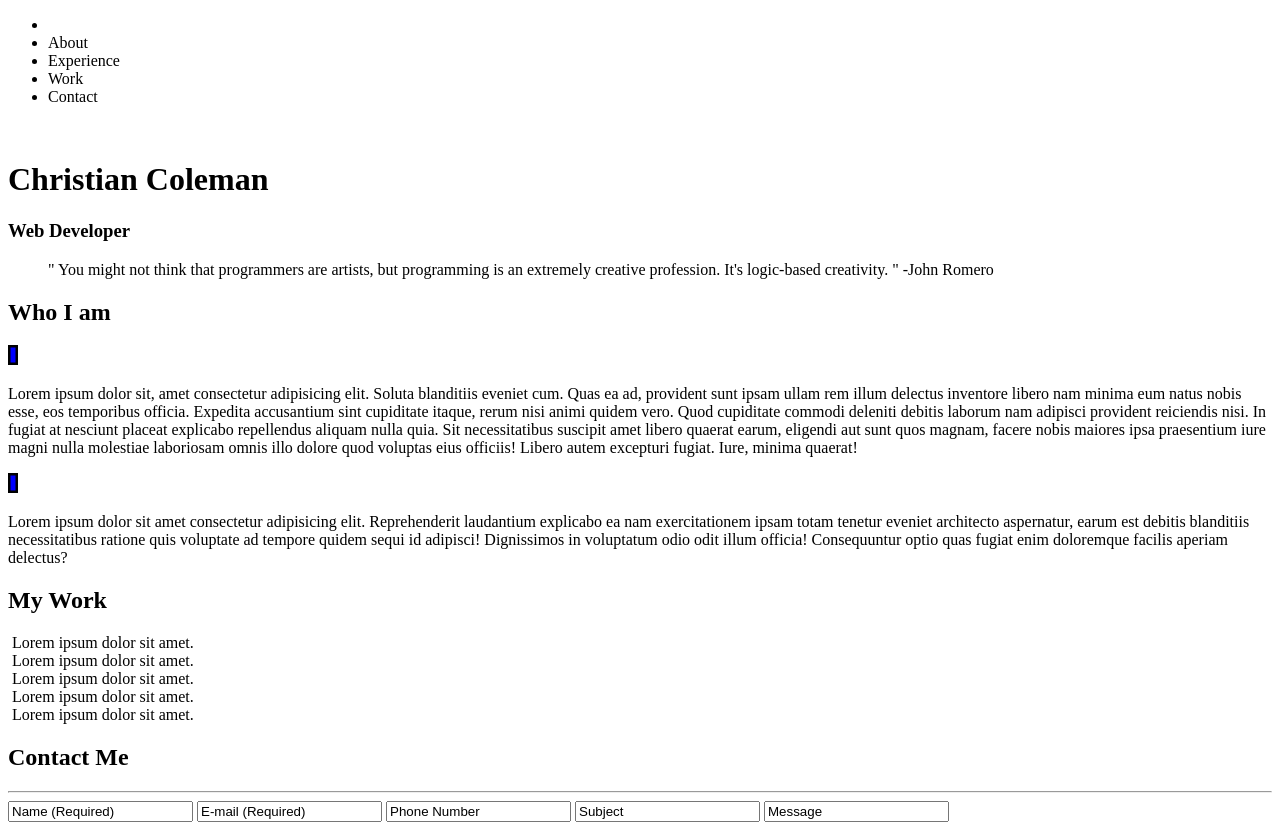
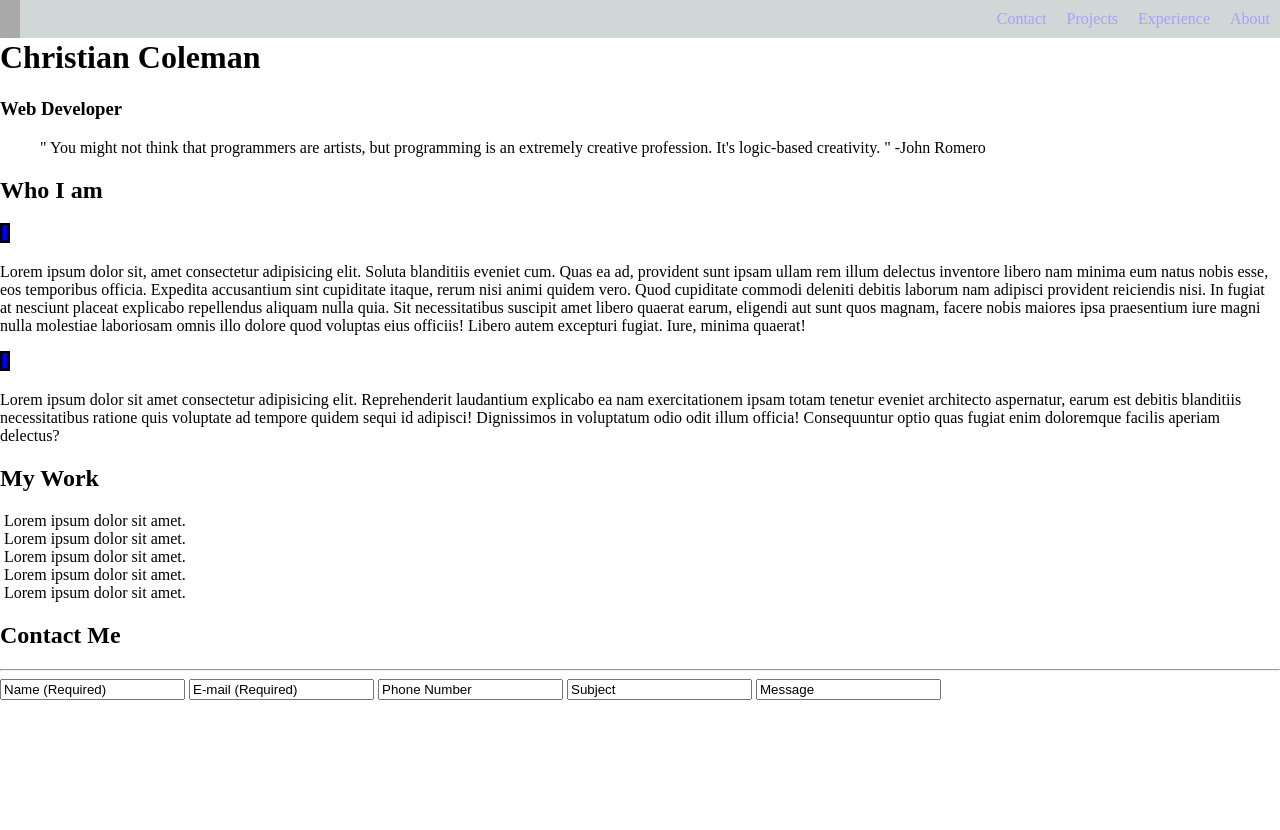
Before and after one commit to ChrisCodeCole/Portfolio2018, a plain HTML site: page index.html in a window 1280 px wide. After the commit the page ends 800 px from the top, so only its background shows below. Drawn offline with Linux system fonts and the light colour scheme.

Commit message:
navbar work incomplete

```diff
--- a/Style/style.scss
+++ b/Style/style.scss
@@ -0,0 +1,36 @@
+$dark-navy: #1E1E2D;
+$dark-blue: #121F49;
+$blue: #0047ED;
+$grey: #808D8E;
+
+$p-font: 'Cormorant Infant', serif;
+$s-font: 'Lato', sans-serif;
+body{
+  margin: 0 auto;
+}
+
+ul {
+  position: fixed;
+  background-color: $grey;
+  opacity: 0.36;
+  list-style: none;
+  width: 100%;
+  margin: 0;
+  padding: 0;
+  float: right;
+    li:first-child{
+      float: left;
+    }
+    li{
+      float: right;
+
+      a{
+        display: block;
+        padding: 10px;
+        text-decoration: none;
+        &:hover{
+          background-color: #111;
+        }
+      }
+    }
+}
--- a/index.html
+++ b/index.html
@@ -4,6 +4,9 @@
   <meta charset="UTF-8">
   <meta name="viewport" content="width=device-width, initial-scale=1.0">
   <meta http-equiv="X-UA-Compatible" content="ie=edge">
+  <link href='https://fonts.googleapis.com/css?family=Cormorant Infant' rel='stylesheet'>
+  <link href='https://fonts.googleapis.com/css?family=Lato' rel='stylesheet'>
+  <link rel="stylesheet" type="text/css" href="/style/style.css"/>
   <title>Christian the Web Developer</title>
 </head>
 <body>
@@ -11,11 +14,11 @@
     <header>
       <nav>
         <ul>
-          <li><img src="" alt=""></li>
-          <li><a href="#"></a>About</li>
-          <li><a href="#"></a>Experience</li>
-          <li><a href="#"></a>Work</li>
-          <li><a href="#"></a>Contact</li>
+          <li><a href="#container"><img src="" alt=""></a></li>
+          <li><a href="#my-background">About</a></li>
+          <li><a href="#my-skills">Experience</a></li>
+          <li><a href="#my-work">Projects</a></li>
+          <li><a href="#contact">Contact</a></li>
         </ul>
       </nav>
       <img src="#" alt="">
@@ -45,6 +48,11 @@
             Lorem ipsum dolor sit amet consectetur adipisicing elit. Reprehenderit laudantium explicabo ea nam exercitationem ipsam totam tenetur eveniet architecto aspernatur, earum est debitis blanditiis necessitatibus ratione quis voluptate ad tempore quidem sequi id adipisci! Dignissimos in voluptatum odio odit illum officia! Consequuntur optio quas fugiat enim doloremque facilis aperiam delectus?
           </p>
         </div>
+      </section>
+      <section id="my-skills">
+        <!--
+          SKILLS
+        -->
       </section>
       <section id="my-work">
         <h2>My Work</h2>
```
Also changed, not shown: Style/style.css, 2 other files.
